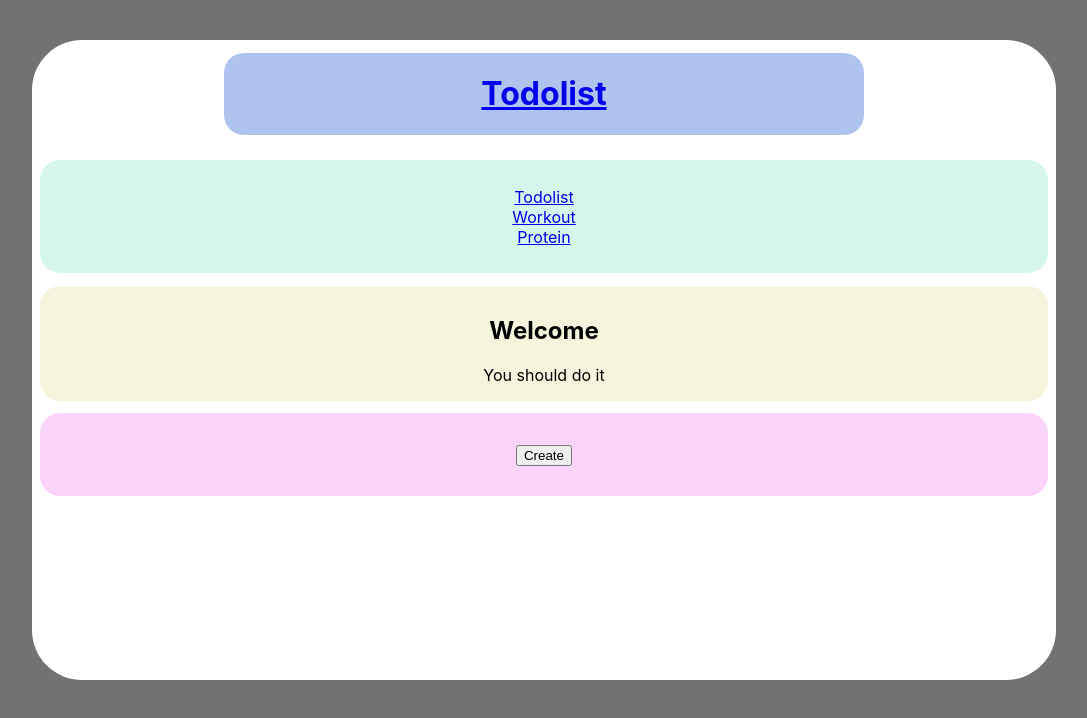
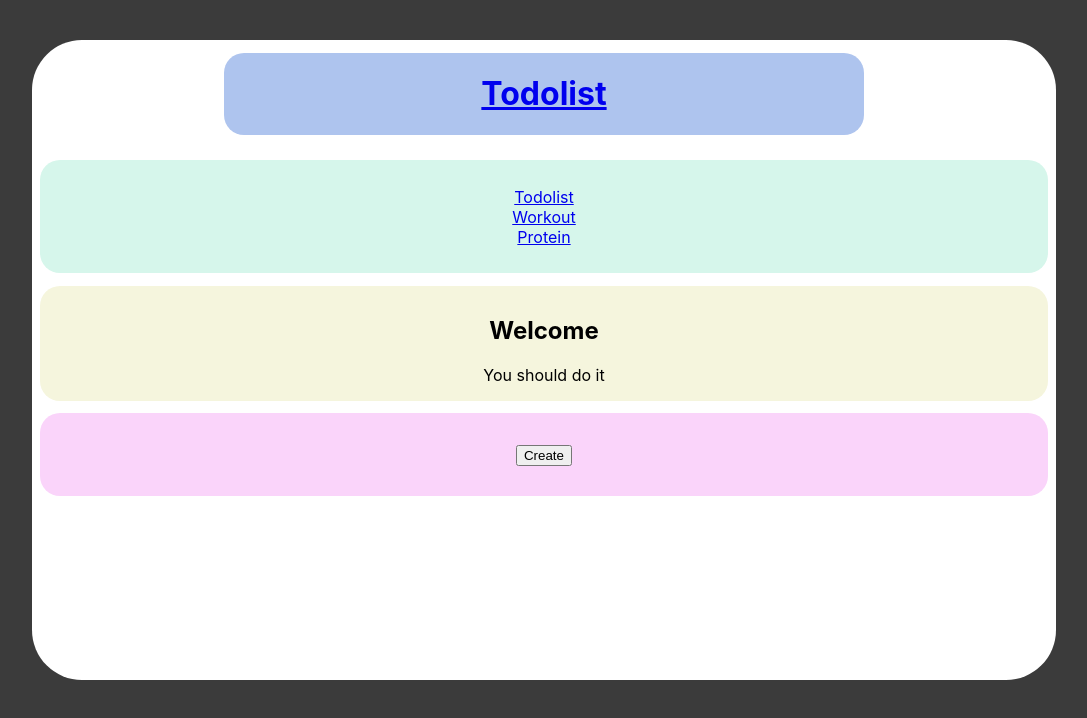
Before and after one commit to Dev-Dotoli/todoList, a React (Create React App) app: page / in a window 1280 px wide. Shown: the top 718 px of the page, without its empty margins (96-1183 px from the left). Built offline with nearby package versions, Linux system fonts and the light colour scheme.

Commit message:
Fix :CSS html background-color to darker

```diff
--- a/src/App.css
+++ b/src/App.css
@@ -1,6 +1,6 @@
 .html,
 body {
-  background-color: #727272;
+  background-color: #3b3b3b;
   padding-top: 5vh;
 }
 
```
